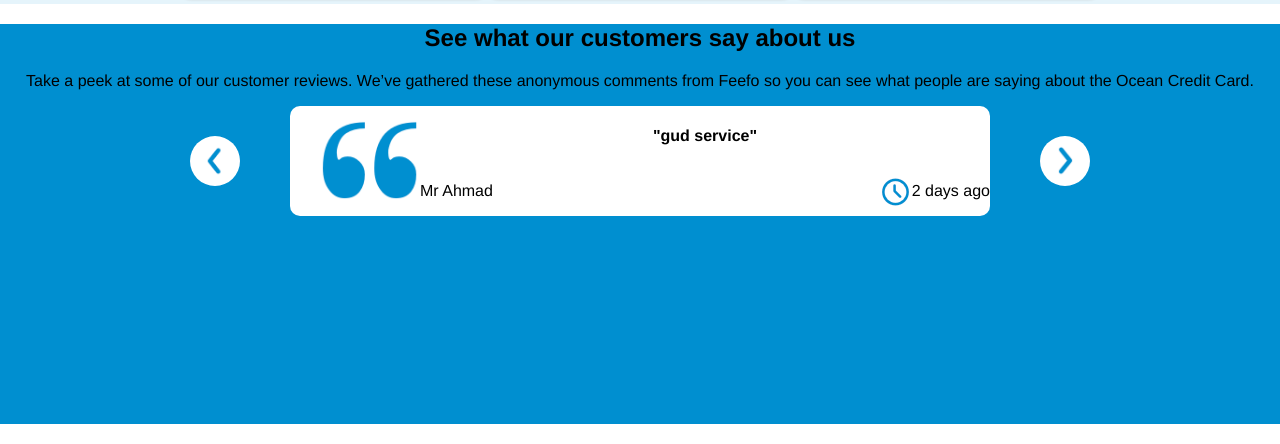
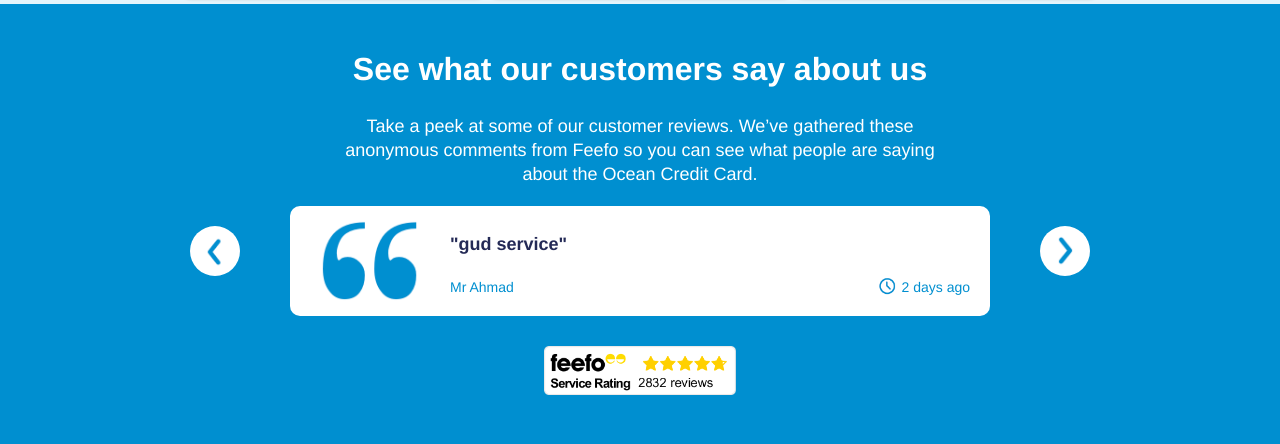
Before and after one commit to tsiklic1/Internship-9-CSS-Layout, a plain HTML site: page index.html in a window 1280 px wide. Shown: the part 694-1138 px from the top of the page. Drawn offline with Linux system fonts and the light colour scheme.

Commit message:
finished review sectoin

```diff
--- a/index.html
+++ b/index.html
@@ -223,8 +223,8 @@
     </div>
 
     <div class="reviews-box">
-      <h2>See what our customers say about us</h2>
-      <p>
+      <h2 class="comment-section-title">See what our customers say about us</h2>
+      <p class="comment-section-paragraph">
         Take a peek at some of our customer reviews. We’ve gathered these
         anonymous comments from Feefo so you can see what people are saying
         about the Ocean Credit Card.
@@ -241,14 +241,14 @@
         <div class="comment-box">
           <img class="quotation-marks-image" src="assets/quotation-marks.png" alt="quotation-marks">
           <div class="comment-title-and-content">
-          <h4>"gud service"</h4>
+          <h4 class="comment-text">"gud service"</h4>
             <div class="comment-content">
-              <p>
+              <p class="time-text">
                 Mr Ahmad
               </p>
               <div class="time">
-                <img src="assets/clock.png" alt="clock">
-                <p>2 days ago</p>
+                <img class="clock-image" src="assets/clock.png" alt="clock">
+                <p class="time-text">2 days ago</p>
               </div>
             </div>
           </div>
@@ -262,6 +262,11 @@
           />
         </div>
       </div>
+      <div>
+        <a href="">
+          <img class="feefo-image" src="assets/feefo.png" alt="feefo">
+        </a>
+      </div>
     </div>
   </body>
 </html>
--- a/style.css
+++ b/style.css
@@ -244,9 +244,24 @@
 }
 
 .reviews-box{
-  height: 400px;
+  height: 440px;
   background-color: #008fd0;
   text-align: center;
+  padding-top: 20px;
+}
+
+.comment-section-title{
+  color: #ffffff;
+  font-weight: bold;
+  font-size: 32px;
+}
+
+.comment-section-paragraph{
+  color: #ffffff;
+  font-size: 18px;
+  width: 600px;
+  margin:auto;
+  line-height: 24px;
 }
 
 .comment-container{
@@ -265,6 +280,7 @@
   display: flex;
   align-items: center;
   padding-left: 30px;
+  margin-top: 20px;
 }
 
 .side-chevron-container{
@@ -287,6 +303,9 @@
 
 .comment-title-and-content{
   width: 100%;
+  text-align: start;
+  margin-left: 30px;
+  padding-bottom: 10px;
 }
 
 .comment-content{
@@ -294,7 +313,32 @@
   justify-content: space-between;
 }
 
+.comment-text{
+  font-size: 18px;
+  color: #242a56;
+  margin-top: 50px;
+  margin-bottom: 10px;
+}
+
 .time{
   display: flex;
   align-items: center;
+  margin-bottom: 20px;
+  margin-right: 20px;
 }
+
+.time-text{
+  color: #008fd0;
+  font-size: 14px;
+}
+
+.clock-image{
+  width: 20px;
+  margin-bottom: 3px;
+  margin-right: 5px;
+}
+
+.feefo-image{
+  width: 192px;
+  margin-top: 30px;
+}
```
